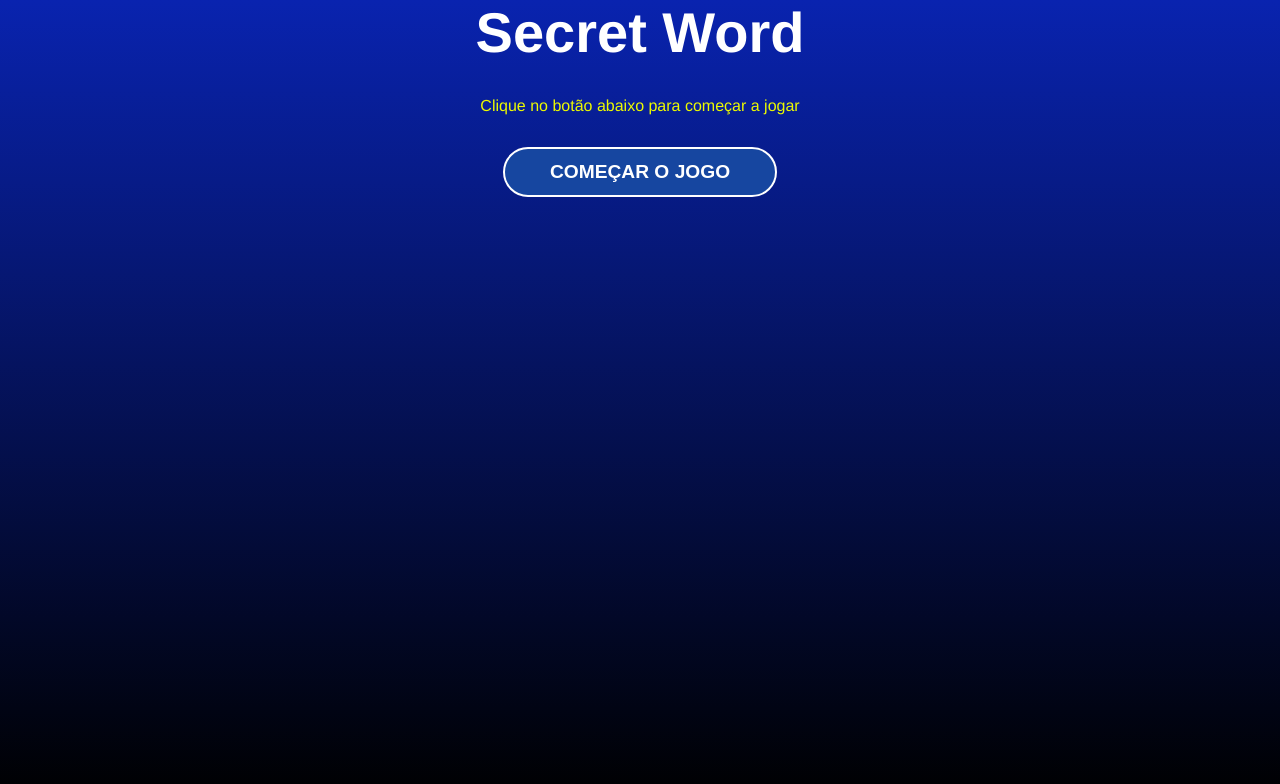
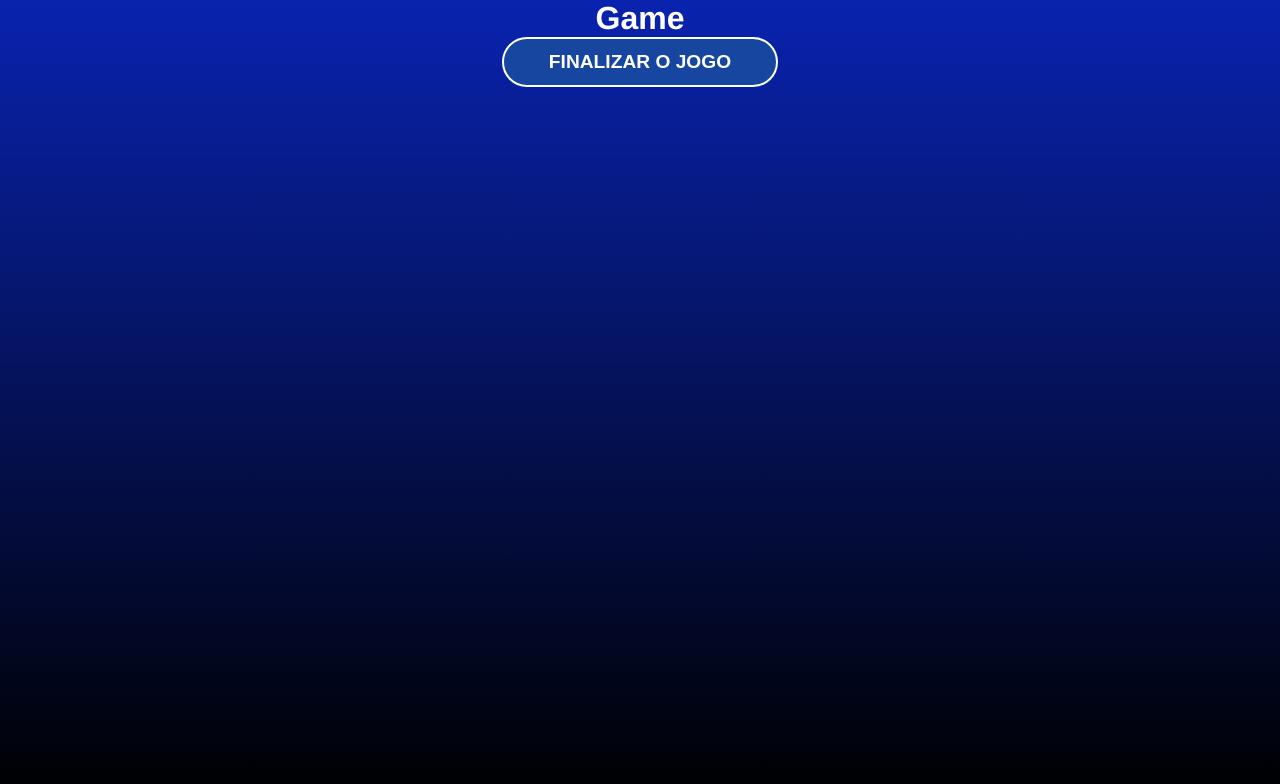
Before and after one commit to JonathaCnB/project-standard-react, a React (Create React App) app: page / in a window 1280 px wide. Both pictures are taken after a click on the button "COMEÇAR O JOGO". Shown: the top 784 px of the page. Built offline with nearby package versions, Linux system fonts and the light colour scheme.

Commit message:
feat: implement stages game

```diff
--- /dev/null
+++ b/src/components/Game/index.jsx
@@ -0,0 +1,17 @@
+import P from 'prop-types';
+import React from 'react';
+import './index.css';
+const Game = ({ verifyLetter }) => {
+  return (
+    <div>
+      <h1>Game</h1>
+      <button onClick={verifyLetter}>Finalizar o jogo</button>
+    </div>
+  );
+};
+
+Game.propTypes = {
+  verifyLetter: P.any,
+};
+
+export default Game;
--- /dev/null
+++ b/src/components/GameOver/index.jsx
@@ -0,0 +1,17 @@
+import P from 'prop-types';
+import React from 'react';
+import './index.css';
+const GameOver = ({ retry }) => {
+  return (
+    <div>
+      <h1>GameOver</h1>
+      <button onClick={retry}>Recomeçar o jogo</button>
+    </div>
+  );
+};
+
+GameOver.propTypes = {
+  retry: P.any,
+};
+
+export default GameOver;
--- a/src/components/StartScreen/index.jsx
+++ b/src/components/StartScreen/index.jsx
@@ -1,14 +1,19 @@
+import P from 'prop-types';
 import React from 'react';
 import './index.css';
 
-const StartScreen = () => {
+const StartScreen = ({ startGame }) => {
   return (
     <div className="start">
       <h1>Secret Word</h1>
       <p>Clique no botão abaixo para começar a jogar</p>
-      <button>Começar o jogo</button>
+      <button onClick={startGame}>Começar o jogo</button>
     </div>
   );
 };
 
+StartScreen.propTypes = {
+  startGame: P.any,
+};
+
 export default StartScreen;
--- a/src/templates/App/index.jsx
+++ b/src/templates/App/index.jsx
@@ -1,10 +1,39 @@
+import { useState } from 'react';
 import StartScreen from '../../components/StartScreen';
+import Game from '../../components/Game';
+import GameOver from '../../components/GameOver';
+import { wordsList } from '../../data/words';
+
 import * as Styled from './styles';
+
+const stages = [
+  { id: 1, name: 'start' },
+  { id: 2, name: 'game' },
+  { id: 3, name: 'end' },
+];
+
 function Home() {
+  const [gameStage, setGameStage] = useState(stages[0].name);
+  const [words] = useState(wordsList);
+
+  const startGame = () => {
+    setGameStage(stages[1].name);
+  };
+
+  const verifyLetter = () => {
+    setGameStage(stages[2].name);
+  };
+
+  const retry = () => {
+    setGameStage(stages[0].name);
+  };
+
   return (
     <div>
-      <Styled.Wrapper background="gold">
-        <StartScreen />
+      <Styled.Wrapper>
+        {gameStage === 'start' && <StartScreen startGame={startGame} />}
+        {gameStage === 'game' && <Game verifyLetter={verifyLetter} />}
+        {gameStage === 'end' && <GameOver retry={retry} />}
       </Styled.Wrapper>
     </div>
   );
```
Also changed, not shown: src/components/Game/index.css (added), src/components/GameOver/index.css (added).
